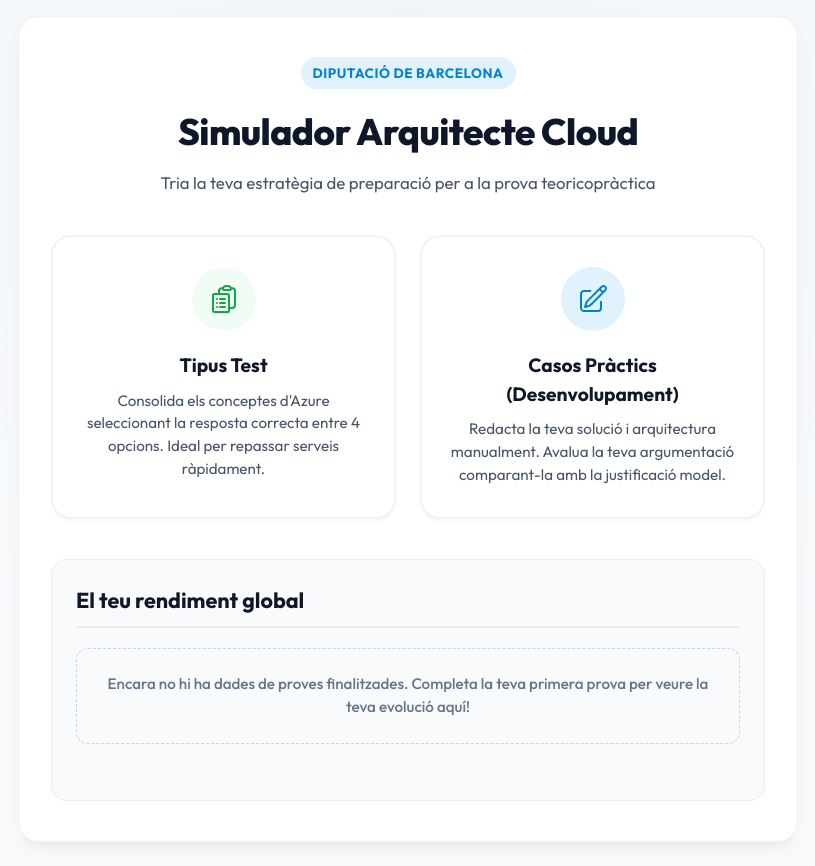
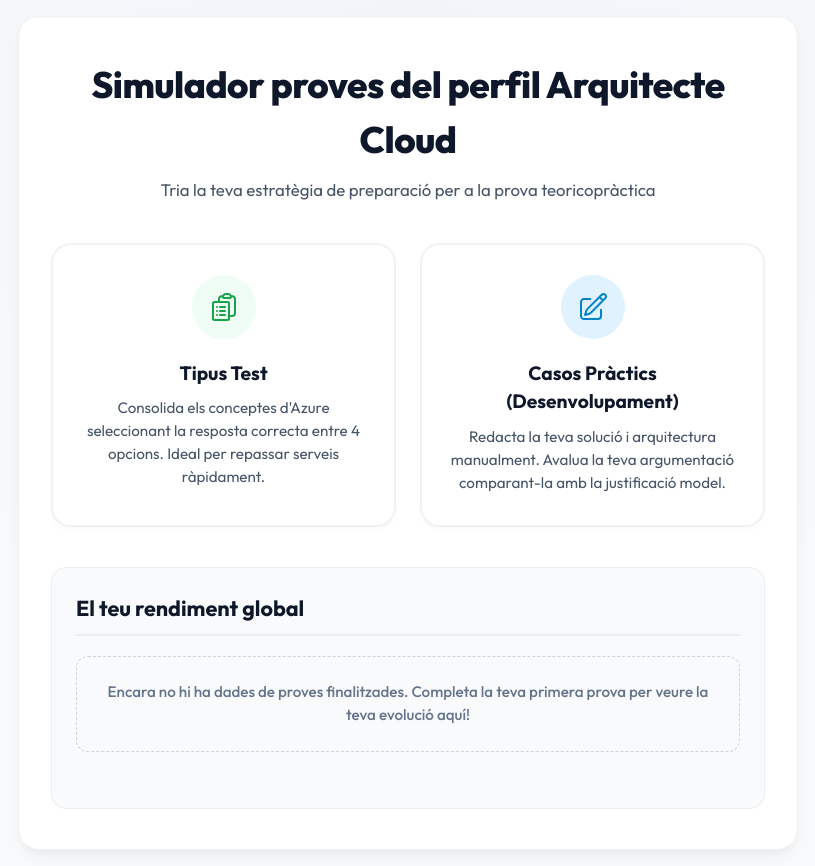
Before and after one commit to dmoliner/exam-arq-cloud, a website: page index.html in a window 1280 px wide. Shown: the whole page, without its empty margins (232-1047 px from the left). Drawn offline with nearby package versions, Linux system fonts and the light colour scheme; no server answers.

Commit message:
style: eliminar badge Diputació i actualitzar títol a Simulador proves del perfil Arquitecte Cloud

```diff
--- a/index.html
+++ b/index.html
@@ -9,7 +9,7 @@
     <link href="https://fonts.googleapis.com/css2?family=Outfit:wght@300;400;500;600;700;800&display=swap" rel="stylesheet">
     <link rel="stylesheet" href="styles.css">
     <script src="https://cdn.jsdelivr.net/npm/chart.js"></script>
-    <title>Examen Perfil Cloud - DIBA</title>
+    <title>Simulador proves del perfil Arquitecte Cloud</title>
 </head>
 
 <body>
@@ -17,8 +17,7 @@
     <!-- MENÚ PRINCIPAL -->
     <div class="container" id="menu-container">
         <div class="menu-header">
-            <div class="badge">Diputació de Barcelona</div>
-            <h1 class="main-title">Simulador Arquitecte Cloud</h1>
+            <h1 class="main-title">Simulador proves del perfil Arquitecte Cloud</h1>
             <p class="subtitle">Tria la teva estratègia de preparació per a la prova teoricopràctica</p>
         </div>
 
```
